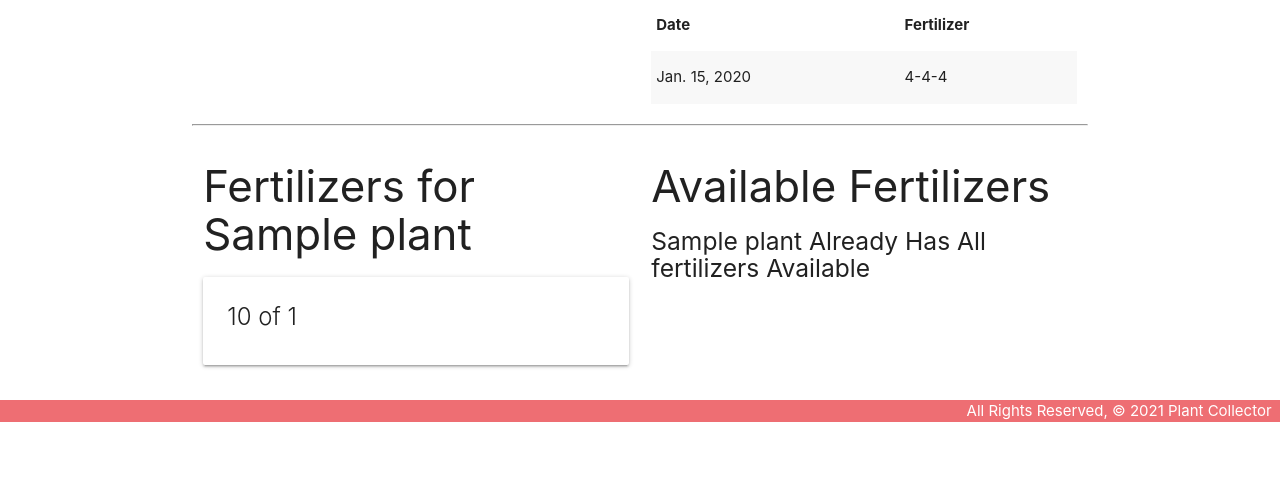
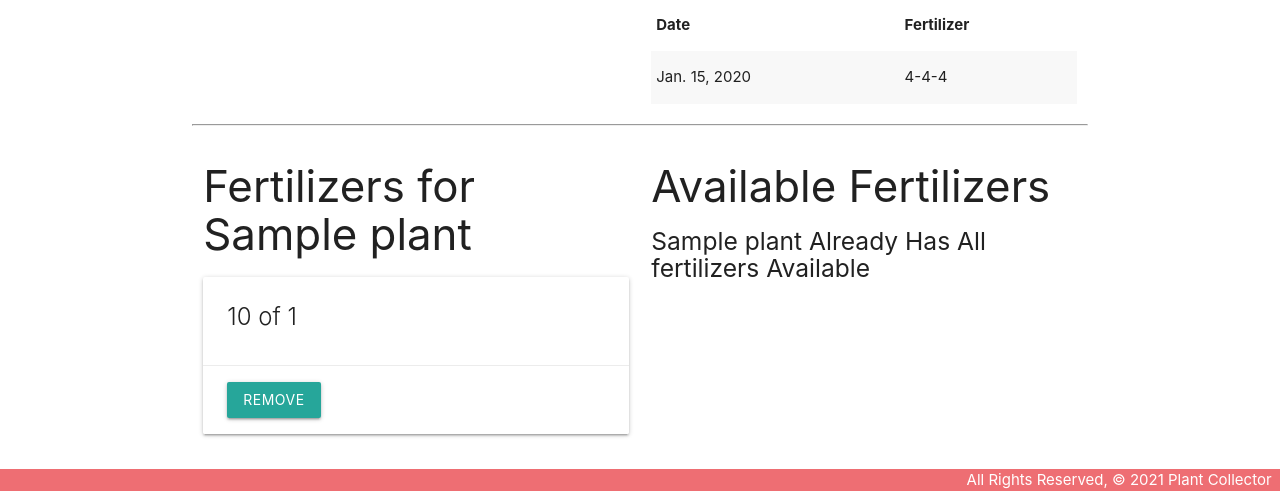
Before and after one commit to restfulry/plant-collector, a Django app: page /plants/1/ in a window 1280 px wide. Shown: the part 543-1034 px from the top of the page. Before the commit the page ends 965 px from the top, so only its background shows below. Run offline with Django 3.2, Linux system fonts and the light colour scheme; tables that the repository leaves empty hold one stand-in row (values such as "Sample post").

Commit message:
add unassoc for fertilizer on plant

```diff
--- a/main_app/templates/plants/detail.html
+++ b/main_app/templates/plants/detail.html
@@ -64,13 +64,19 @@
               {{ fertilizer.quantity }} of {{ fertilizer.fertilizer }}
             </span>
           </div>
+          <div class="card-action">
+            <form action="{% url 'unassoc_fertilizer' plant.id fertilizer.id %}" method="POST">
+              {% csrf_token %}
+              <button type="submit" class="btn">Remove</button>
+            </form>
+          </div>
         </div>
       {% endfor %}
     {% else %}
       <h5>No supplemental nutrients needed :)</h5>
     {% endif %}
   </div>
-  <!-- Available fertilizers will come after this line -->
+  <!-- Available Fertilizers -->
   <div class="col s6">
     <h3>Available Fertilizers</h3>
     {% if fertilizers.count %}
--- a/main_app/urls.py
+++ b/main_app/urls.py
@@ -15,4 +15,7 @@ urlpatterns = [
          views.add_watering, name='add_watering'),
     path('plants/<int:plant_id>/assoc_fertilizer/<int:fertilizer_id>/',
          views.assoc_fertilizer, name='assoc_fertilizer'),
+    path('plants/<int:plant_id>/unassoc_fertilizer/<int:fertilizer_id>/',
+         views.unassoc_fertilizer, name='unassoc_fertilizer')
+
 ]
--- a/main_app/views.py
+++ b/main_app/views.py
@@ -57,3 +57,8 @@ def add_watering(request, plant_id):
 def assoc_fertilizer(request, plant_id, fertilizer_id):
     Plant.objects.get(id=plant_id).fertilizers.add(fertilizer_id)
     return redirect('detail', plant_id=plant_id)
+
+
+def unassoc_fertilizer(request, plant_id, fertilizer_id):
+    Plant.objects.get(id=plant_id).fertilizers.remove(fertilizer_id)
+    return redirect('detail', plant_id=plant_id)
```
